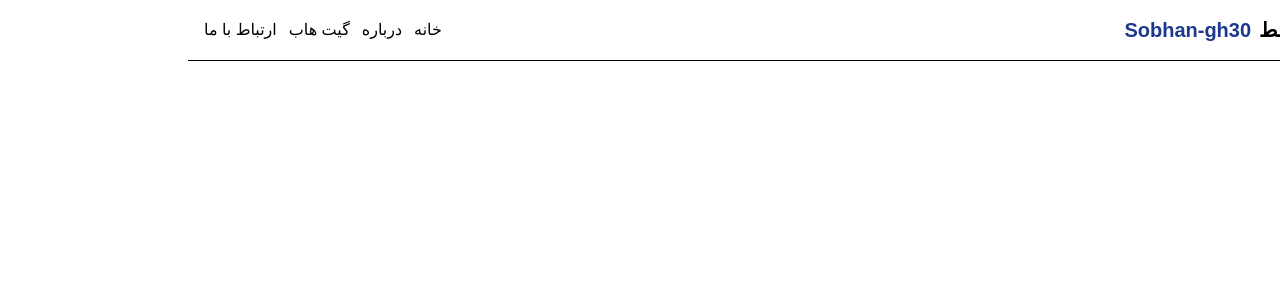
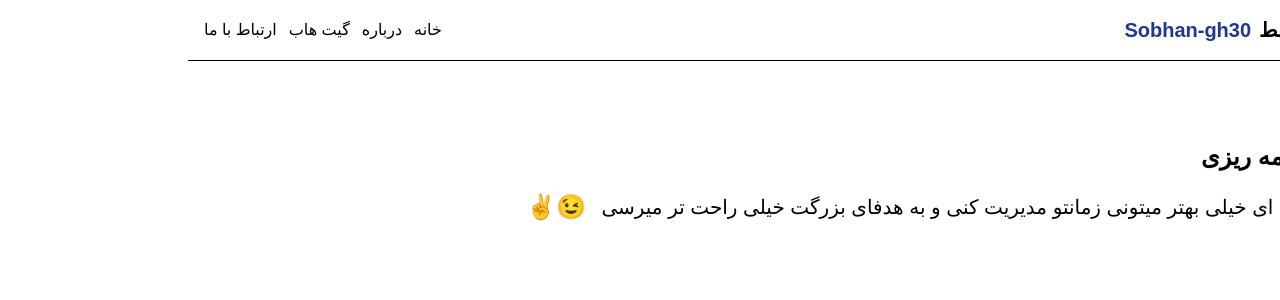
Before and after one commit to sobhan-gh30/Taskmanager-react, a React (Vite) app: page / in a window 1280 px wide. Shown: the top 300 px of the page. Built offline with nearby package versions, Linux system fonts and the light colour scheme; a web font is replaced by a local one.

Commit message:
header content added

```diff
--- a/src/App.jsx
+++ b/src/App.jsx
@@ -5,6 +5,20 @@ function App() {
     <>
         <header className="container mx-auto">
             <Navbar/>
+            <div className="mt-20">
+                <h1 className="font-bold text-2xl">
+                    <span className={"scale-150 inline-block ml-5"}> ⌛</span>
+                    <span>مدیریت و برنامه ریزی</span>
+                </h1>
+                <p className={"my-5 text-xl"}>
+                    <span>
+                        با یک تسک منیجر حرفه ای خیلی بهتر میتونی زمانتو مدیریت کنی و به هدفای بزرگت خیلی راحت تر میرسی
+                    </span>
+                    <span className={'scale-120 inline-block mr-5'}>
+                        😉✌️
+                    </span>
+                </p>
+            </div>
         </header>
     </>
   )
```
